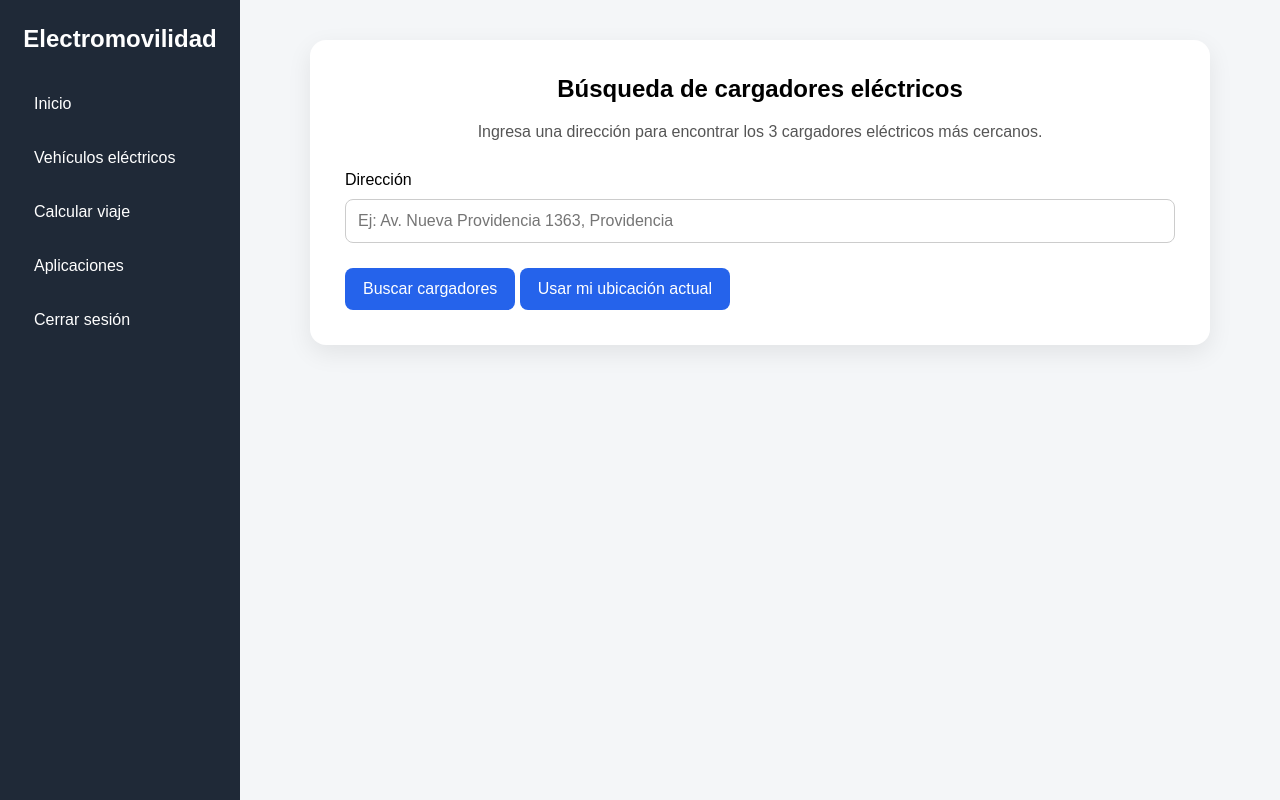
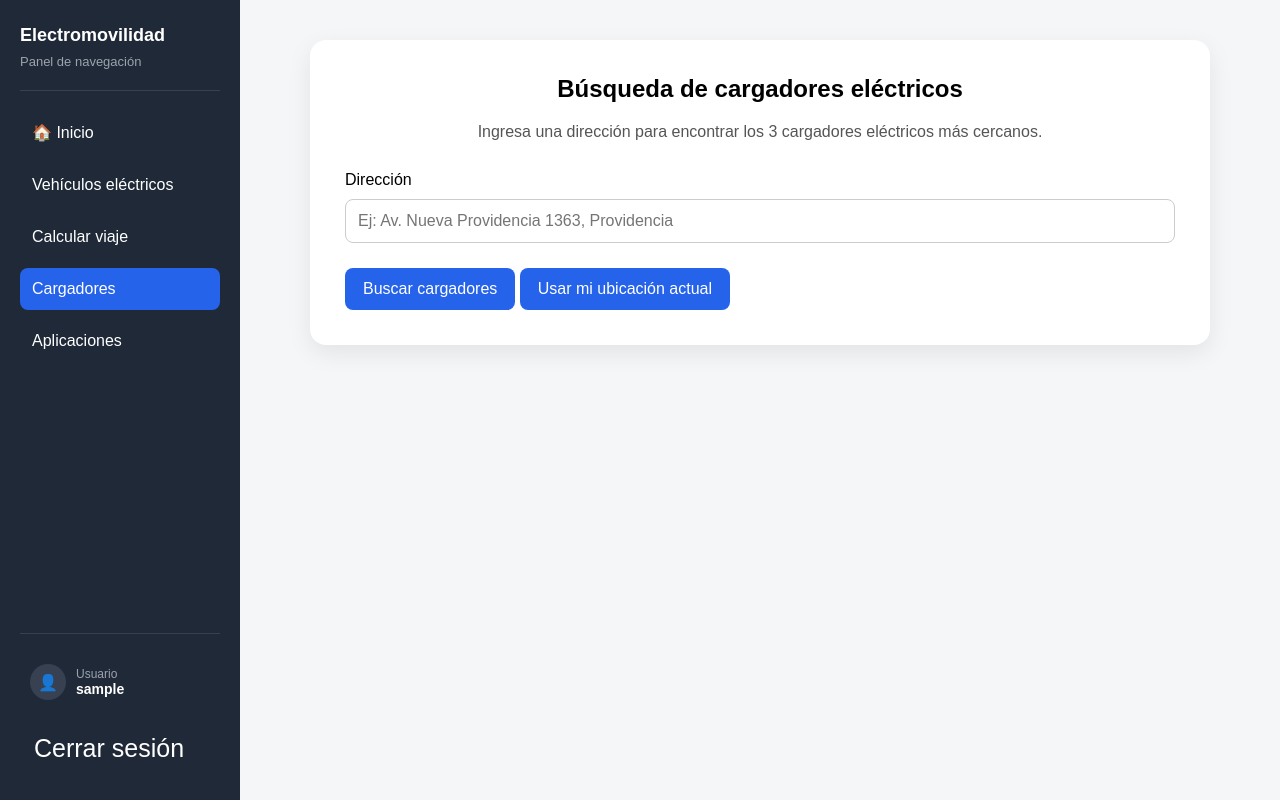
Before and after one commit to permifydev/practica-georeferenciacion, a Django app: page /cargadores/ in a window 1280 px wide. Run offline with Django 5.2, Linux system fonts and the light colour scheme; the visitor is signed in with stand-in values (Sample User, id 1).

```diff
--- a/accounts/templates/accounts/aplicaciones_home.html
+++ b/accounts/templates/accounts/aplicaciones_home.html
@@ -30,7 +30,7 @@
             {% if seccion == "cartografia" %}
 
                 <h1>
-                    Aplicaciones de Cartografía
+                    Cartografía
                 </h1>
 
                 <p class="descripcion">
@@ -66,7 +66,7 @@
             {% elif seccion == "electromovilidad" %}
 
                 <h1>
-                    Aplicaciones de Electromovilidad
+                    Electromovilidad
                 </h1>
 
                 <p class="descripcion">
--- a/accounts/templates/accounts/login.html
+++ b/accounts/templates/accounts/login.html
@@ -122,7 +122,7 @@
 
     <div class="login-container">
 
-        <h1>Plataforma Cartográfica Censal</h1>
+        <h1>ANDDRSS</h1>
 
         <h2>Iniciar sesión</h2>
 
--- a/chatbot/requirements.txt
+++ /dev/null
@@ -1,2 +0,0 @@
-streamlit>=1.46,<2
-pandas>=2.2,<3
--- a/electromovilidad/static/electromovilidad/css/base.css
+++ b/electromovilidad/static/electromovilidad/css/base.css
@@ -15,32 +15,131 @@ body {
 
 .sidebar {
     width: 240px;
+    min-width: 240px;
     background-color: #1f2937;
     color: white;
     padding: 25px 20px;
+    box-sizing: border-box;
+
+    display: flex;
+    flex-direction: column;
 }
 
-.sidebar h2 {
-    margin-top: 0;
-    margin-bottom: 30px;
-    text-align: center;
+
+/* ENCABEZADO DEL MENÚ */
+
+.sidebar-header {
+    padding-bottom: 20px;
+    margin-bottom: 20px;
+    border-bottom: 1px solid #374151;
 }
 
-.sidebar nav {
+.sidebar-header h2 {
+    margin: 0 0 6px 0;
+    color: white;
+    font-size: 18px;
+}
+
+.sidebar-header span {
+    color: #9ca3af;
+    font-size: 13px;
+}
+
+
+/* MENÚ */
+
+.menu {
     display: flex;
     flex-direction: column;
-    gap: 12px;
+    gap: 10px;
 }
 
-.sidebar nav a {
+.menu a {
+    display: block;
+    padding: 12px;
+
     color: white;
     text-decoration: none;
-    padding: 12px 14px;
+
     border-radius: 8px;
-    transition: background-color 0.2s;
 }
 
-.sidebar nav a:hover {
+.menu a:hover {
+    background-color: #374151;
+}
+
+.menu a.activo {
+    background-color: #2563eb;
+    color: white;
+}
+
+
+/* PARTE INFERIOR DEL MENÚ */
+
+.sidebar-footer {
+    margin-top: auto;
+    padding-top: 20px;
+    border-top: 1px solid #374151;
+}
+
+
+/* USUARIO */
+
+.usuario-sidebar {
+    display: flex;
+    align-items: center;
+    gap: 10px;
+
+    margin-bottom: 12px;
+    padding: 10px;
+}
+
+.usuario-icono {
+    width: 36px;
+    height: 36px;
+
+    display: flex;
+    align-items: center;
+    justify-content: center;
+
+    background-color: #374151;
+    border-radius: 50%;
+
+    flex-shrink: 0;
+}
+
+.usuario-info {
+    display: flex;
+    flex-direction: column;
+    min-width: 0;
+}
+
+.usuario-label {
+    color: #9ca3af;
+    font-size: 12px;
+}
+
+.usuario-info strong {
+    color: white;
+    font-size: 14px;
+}
+
+
+/* CERRAR SESIÓN */
+
+.cerrar-sesion {
+    display: block;
+
+    padding: 12px 14px;
+
+    color: white;
+    text-decoration: none;
+
+    border-radius: 8px;
+    font-size: 25px;
+}
+
+.cerrar-sesion:hover {
     background-color: #374151;
 }
 
--- a/electromovilidad/templates/electromovilidad/base.html
+++ b/electromovilidad/templates/electromovilidad/base.html
@@ -18,9 +18,9 @@
         {% endblock %}
     </title>
 
-    <link
+   <link
         rel="stylesheet"
-        href="{% static 'electromovilidad/css/base.css' %}"
+        href="{% static 'electromovilidad/css/base.css' %}?v=2"
     >
 
     {% block extra_css %}
@@ -34,33 +34,88 @@
 
         <aside class="sidebar">
 
-            <h2>
-                Electromovilidad
-            </h2>
+            <div class="sidebar-header">
 
-            <nav>
+                <h2>
+                    Electromovilidad
+                </h2>
 
-                <a href="{% url 'accounts:home' %}">
-                    Inicio
+                <span>
+                    Panel de navegación
+                </span>
+
+            </div>
+
+
+            <nav class="menu">
+
+                <a
+                    href="{% url 'accounts:home' %}"
+                    class="{% if request.path == '/' %}activo{% endif %}"
+                >
+                    🏠 Inicio
                 </a>
 
-                <a href="{% url 'electromovilidad:vehiculos_electricos' %}">
+                <a
+                    href="{% url 'electromovilidad:vehiculos_electricos' %}"
+                    class="{% if '/electromovilidad/vehiculos/' in request.path %}activo{% endif %}"
+                >
                     Vehículos eléctricos
                 </a>
 
-                <a href="{% url 'electromovilidad:calcular_viaje' %}">
+                <a
+                    href="{% url 'electromovilidad:calcular_viaje' %}"
+                    class="{% if '/electromovilidad/calcular-viaje/' in request.path %}activo{% endif %}"
+                >
                     Calcular viaje
                 </a>
 
-                <a href="{% url 'accounts:aplicaciones_home' 'electromovilidad' %}">
+                <a
+                    href="{% url 'cargadores:buscar_cargadores' %}"
+                    class="{% if '/cargadores/' in request.path %}activo{% endif %}"
+                >
+                    Cargadores
+                </a>
+
+                <a
+                    href="{% url 'accounts:aplicaciones_home' 'electromovilidad' %}"
+                >
                     Aplicaciones
                 </a>
 
-                <a href="{% url 'accounts:logout' %}">
+            </nav>
+
+
+            <div class="sidebar-footer">
+
+                <div class="usuario-sidebar">
+
+                    <div class="usuario-icono">
+                        👤
+                    </div>
+
+                    <div class="usuario-info">
+
+                        <span class="usuario-label">
+                            Usuario
+                        </span>
+
+                        <strong>
+                            {{ request.user.username }}
+                        </strong>
+
+                    </div>
+
+                </div>
+
+                <a
+                    href="/logout/"
+                    class="cerrar-sesion"
+                >
                     Cerrar sesión
                 </a>
 
-            </nav>
+            </div>
 
         </aside>
 
--- a/mapa/static/mapa/css/base.css
+++ b/mapa/static/mapa/css/base.css
@@ -1,4 +1,4 @@
-
+/*cartografia */
 body {
     margin: 0;
     font-family: Arial, Helvetica, sans-serif;
```
Also changed, not shown: accounts/static/accounts/css/panel_usuario.css (+26 -1 lines), accounts/templates/accounts/user_home.html (+13 -20 lines), chatbot/app.py (deleted, +0 -83 lines), chatbot/charger_data.py (deleted, +0 -66 lines), chatbot/geocoding.py (deleted, +0 -43 lines), chatbot/README.md (deleted).
